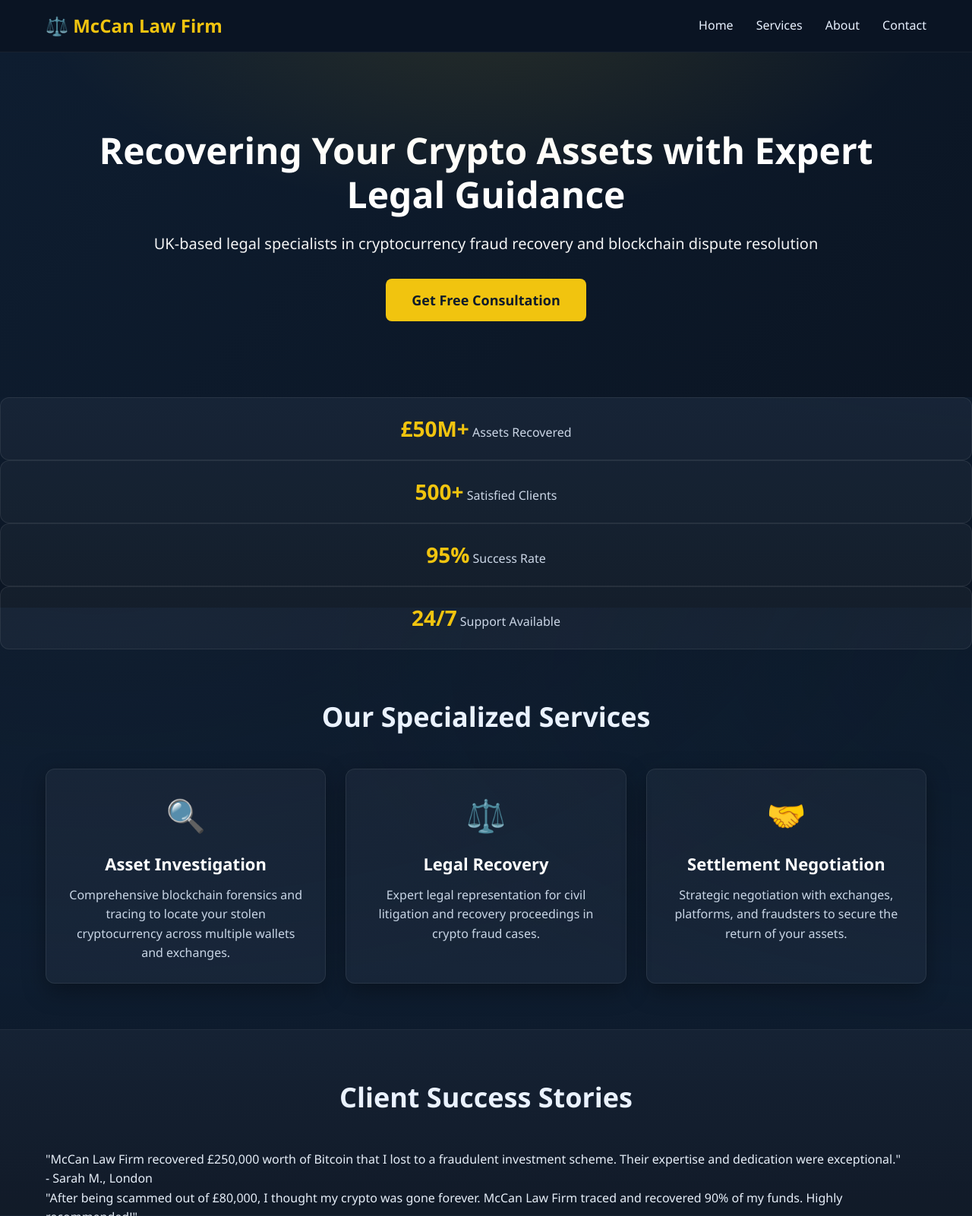
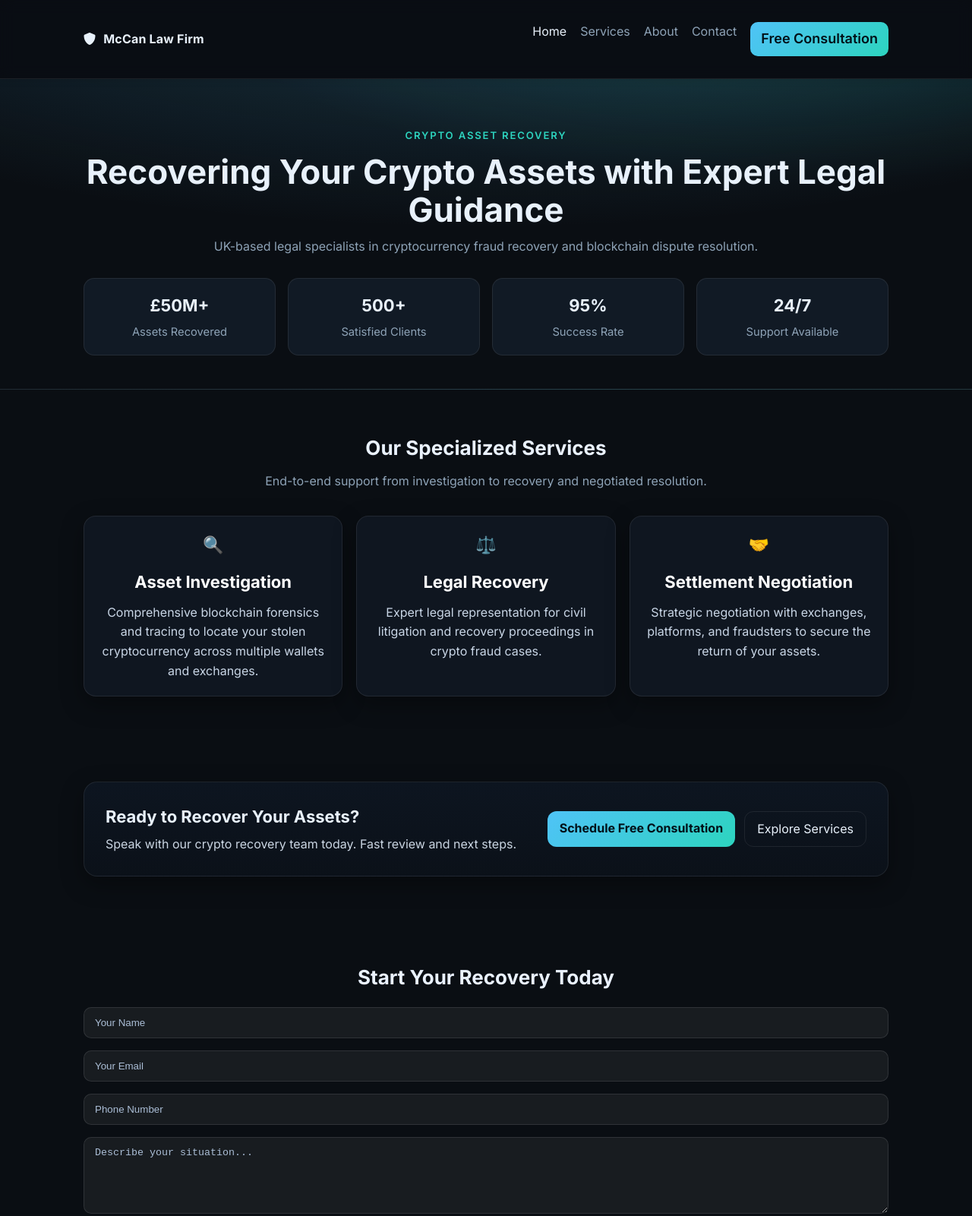
Before and after one commit to jamesmccan02-hub/mccan-law-firm, a plain HTML site: page index.html in a window 1280 px wide. Shown: the top 1601 px of the page at 76% size. Drawn offline with Linux system fonts and the light colour scheme.

Commit message:
style(layout): unify site visuals to match about page

```diff
--- a/index.html
+++ b/index.html
@@ -1,77 +1,110 @@
 <!DOCTYPE html>
 <html lang="en">
 <head>
-  <meta charset="UTF-8">
-  <meta name="viewport" content="width=device-width, initial-scale=1.0">
+  <meta charset="UTF-8" />
+  <meta name="viewport" content="width=device-width, initial-scale=1.0" />
   <title>McCan Law Firm - Expert Crypto Asset Recovery UK</title>
-  <meta name="description" content="UK law firm specializing in cryptocurrency asset recovery. Expert legal services for victims of crypto fraud and scams.">
-  <link rel="stylesheet" href="styles.css">
-  <link rel="stylesheet" href="https://cdnjs.cloudflare.com/ajax/libs/font-awesome/6.4.0/css/all.min.css">
+  <meta name="description" content="UK law firm specializing in cryptocurrency asset recovery. Expert legal services for victims of crypto fraud and scams." />
+  <link rel="preconnect" href="https://fonts.googleapis.com">
+  <link rel="preconnect" href="https://fonts.gstatic.com" crossorigin>
+  <link href="https://fonts.googleapis.com/css2?family=Inter:wght@400;600;700&display=swap" rel="stylesheet">
+  <link rel="stylesheet" href="https://cdnjs.cloudflare.com/ajax/libs/font-awesome/6.0.0/css/all.min.css" />
+  <link rel="stylesheet" href="styles.css" />
+
+  <style>
+    :root{ --bg:#0b0f14; --panel:#0f1620; --muted:#8ea3b7; --text:#e8f1fb; --brand:#4FC3F7; --brand-2:#2dd4bf; --card:#111a25; --border:rgba(255,255,255,.08); }
+    *{box-sizing:border-box}
+    html,body{margin:0;padding:0}
+    body{font-family:Inter,system-ui,-apple-system,Segoe UI,Roboto,Helvetica,Arial,sans-serif;background:#0a0e13;color:var(--text);line-height:1.6;-webkit-font-smoothing:antialiased}
+    a{color:var(--brand);text-decoration:none}
+    .container{max-width:1100px;margin:0 auto;padding:0 20px}
+    /* Header */
+    .header{position:sticky;top:0;background:rgba(10,14,19,.85);backdrop-filter:saturate(140%) blur(10px);border-bottom:1px solid var(--border);z-index:20}
+    .navbar{padding:14px 0}
+    .nav-container{display:flex;align-items:center;justify-content:space-between}
+    .nav-logo{font-weight:700;letter-spacing:.2px;display:flex;gap:10px;align-items:center;color:var(--text)}
+    .nav-menu{display:flex;gap:18px;list-style:none;margin:0;padding:0}
+    .nav-link{color:var(--muted)}
+    .nav-link.active,.nav-link:hover{color:var(--text)}
+    .cta-button{background:linear-gradient(135deg,var(--brand),var(--brand-2));color:#001018;padding:8px 14px;border-radius:10px;font-weight:600}
+    /* Page header / hero */
+    .page-header{background:radial-gradient(1200px 400px at 50% -50%,rgba(79,195,247,.25),transparent), radial-gradient(800px 300px at 80% -40%,rgba(45,212,191,.2),transparent); border-bottom:1px solid var(--border)}
+    .page-header .container{padding:64px 20px 44px;text-align:center}
+    .eyebrow{color:var(--brand-2);font-weight:600;letter-spacing:.14em;text-transform:uppercase;font-size:.82rem}
+    .title{margin:12px 0 10px;font-size:clamp(28px,4.8vw,44px);line-height:1.15;font-weight:700}
+    .subtitle{color:var(--muted);max-width:760px;margin:0 auto}
+    /* Stats */
+    .stats{display:grid;grid-template-columns:repeat(4,minmax(0,1fr));gap:16px;margin-top:28px}
+    .stat{position:relative;display:flex;flex-direction:column;align-items:center;gap:6px;background:var(--card);border:1px solid var(--border);padding:18px;border-radius:14px}
+    .stat .number{font-size:22px;font-weight:700}
+    .stat .label{font-size:.92rem;color:var(--muted)}
+    /* Sections */
+    .section{padding:56px 0}
+    .section h2{margin:0 0 10px;text-align:center;font-size:26px}
+    .section .section-lead{color:var(--muted);text-align:center;max-width:760px;margin:0 auto 24px}
+    .services-grid{display:grid;grid-template-columns:repeat(3,minmax(0,1fr));gap:18px}
+    .service-card{background:var(--panel);border:1px solid var(--border);border-radius:16px;padding:20px}
+    .service-icon{font-size:22px}
+    /* CTA */
+    .cta-section{padding:56px 0}
+    .cta{background:linear-gradient(180deg,#0d1520,#0b1119);border:1px solid var(--border);border-radius:18px;padding:28px;display:flex;align-items:center;justify-content:space-between;gap:18px;box-shadow:0 10px 30px rgba(0,0,0,.35)}
+    .cta h3{margin:0 0 6px;font-size:22px}
+    .cta p{margin:0;color:#cbd6e3}
+    .cta .cta-actions{display:flex;gap:12px;flex-wrap:wrap}
+    .btn-primary{background:linear-gradient(135deg,var(--brand),var(--brand-2));color:#001018;border:0;padding:10px 16px;border-radius:12px;font-weight:700}
+    .btn-ghost{background:transparent;border:1px solid var(--border);color:var(--text);padding:10px 16px;border-radius:12px}
+    /* Footer */
+    .footer{border-top:1px solid var(--border);background:#0a0f15;padding:32px 0 40px;margin-top:20px}
+    .footer-bottom{color:#99aabb;border-top:1px solid var(--border);padding-top:14px;text-align:center}
+    /* Responsive */
+    @media (max-width: 900px){ .services-grid{grid-template-columns:1fr 1fr} }
+    @media (max-width: 640px){ .services-grid{grid-template-columns:1fr} .stats{grid-template-columns:1fr 1fr} .page-header .container{padding:44px 20px 32px} .cta{flex-direction:column;align-items:flex-start} }
+  </style>
 
   <!-- Google Tag Manager -->
-  <script>(function(w,d,s,l,i){w[l]=w[l]||[];w[l].push({'gtm.start':
-  new Date().getTime(),event:'gtm.js'});var f=d.getElementsByTagName(s)[0],
-  j=d.createElement(s),dl=l!='dataLayer'?'&l='+l:'';j.async=true;j.src=
-  'https://www.googletagmanager.com/gtm.js?id='+i+dl;f.parentNode.insertBefore(j,f);
-  })(window,document,'script','dataLayer','GTM-XXXXXXX');</script>
+  <script>
+    (function(w,d,s,l,i){w[l]=w[l]||[];w[l].push({'gtm.start':new Date().getTime(),event:'gtm.js'});
+      var f=d.getElementsByTagName(s)[0], j=d.createElement(s), dl=l!='dataLayer'?'&l='+l:''; j.async=true; j.src='https://www.googletagmanager.com/gtm.js?id='+i+dl; f.parentNode.insertBefore(j,f);
+    })(window,document,'script','dataLayer','GTM-WXJK95GN');
+  </script>
   <!-- End Google Tag Manager -->
 </head>
 <body>
-  <!-- Google Tag Manager (noscript) -->
-  <noscript><iframe src="https://www.googletagmanager.com/ns.html?id=GTM-XXXXXXX"
-  height="0" width="0" style="display:none;visibility:hidden"></iframe></noscript>
-  <!-- End Google Tag Manager (noscript) -->
+  <noscript><iframe src="https://www.googletagmanager.com/ns.html?id=GTM-WXJK95GN" height="0" width="0" style="display:none;visibility:hidden"></iframe></noscript>
 
-  <!-- Header / Navigation -->
-  <header>
-    <div class="container">
-      <a href="index.html" class="logo">⚖️ McCan Law Firm</a>
-      <nav>
-        <ul>
-          <li><a href="index.html">Home</a></li>
-          <li><a href="services.html">Services</a></li>
-          <li><a href="about.html">About</a></li>
-          <li><a href="contact.html">Contact</a></li>
+  <header class="header">
+    <nav class="navbar">
+      <div class="container nav-container">
+        <a class="nav-logo" href="index.html"><i class="fas fa-shield-alt"></i> McCan Law Firm</a>
+        <ul class="nav-menu">
+          <li class="nav-item"><a class="nav-link active" href="index.html">Home</a></li>
+          <li class="nav-item"><a class="nav-link" href="services.html">Services</a></li>
+          <li class="nav-item"><a class="nav-link" href="about.html">About</a></li>
+          <li class="nav-item"><a class="nav-link" href="contact.html">Contact</a></li>
+          <li class="nav-item"><a class="nav-link cta-button" href="contact.html">Free Consultation</a></li>
         </ul>
-      </nav>
-    </div>
+      </div>
+    </nav>
   </header>
 
-  <!-- Hero Section -->
-  <section class="hero">
+  <section class="page-header">
     <div class="container">
-      <h1>Recovering Your Crypto Assets with Expert Legal Guidance</h1>
-      <p>UK-based legal specialists in cryptocurrency fraud recovery and blockchain dispute resolution</p>
-      <a href="contact.html" class="cta-button">Get Free Consultation</a>
-    </div>
-  </section>
-
-  <!-- Stats Bar -->
-  <section class="stats-bar">
-    <div class="stats-container">
-      <div class="stat-item">
-        <span class="stat-number">£50M+</span>
-        <span class="stat-label">Assets Recovered</span>
-      </div>
-      <div class="stat-item">
-        <span class="stat-number">500+</span>
-        <span class="stat-label">Satisfied Clients</span>
-      </div>
-      <div class="stat-item">
-        <span class="stat-number">95%</span>
-        <span class="stat-label">Success Rate</span>
-      </div>
-      <div class="stat-item">
-        <span class="stat-number">24/7</span>
-        <span class="stat-label">Support Available</span>
+      <div class="eyebrow">Crypto Asset Recovery</div>
+      <h1 class="title">Recovering Your Crypto Assets with Expert Legal Guidance</h1>
+      <p class="subtitle">UK-based legal specialists in cryptocurrency fraud recovery and blockchain dispute resolution.</p>
+      <div class="stats">
+        <div class="stat"><div class="number">£50M+</div><div class="label">Assets Recovered</div></div>
+        <div class="stat"><div class="number">500+</div><div class="label">Satisfied Clients</div></div>
+        <div class="stat"><div class="number">95%</div><div class="label">Success Rate</div></div>
+        <div class="stat"><div class="number">24/7</div><div class="label">Support Available</div></div>
       </div>
     </div>
   </section>
 
-  <!-- Services Section -->
   <section class="section">
     <div class="container">
       <h2>Our Specialized Services</h2>
+      <p class="section-lead">End-to-end support from investigation to recovery and negotiated resolution.</p>
       <div class="services-grid">
         <div class="service-card">
           <div class="service-icon">🔍</div>
@@ -92,80 +125,39 @@
     </div>
   </section>
 
-  <!-- Testimonials Section -->
-  <section class="section section-gray">
+  <section class="cta-section">
     <div class="container">
-      <h2>Client Success Stories</h2>
-      <div class="testimonials-grid">
-        <div class="testimonial-card">
-          <p class="testimonial-text">"McCan Law Firm recovered £250,000 worth of Bitcoin that I lost to a fraudulent investment scheme. Their expertise and dedication were exceptional."</p>
-          <p class="testimonial-author">- Sarah M., London</p>
+      <div class="cta">
+        <div>
+          <h3>Ready to Recover Your Assets?</h3>
+          <p>Speak with our crypto recovery team today. Fast review and next steps.</p>
         </div>
-        <div class="testimonial-card">
-          <p class="testimonial-text">"After being scammed out of £80,000, I thought my crypto was gone forever. McCan Law Firm traced and recovered 90% of my funds. Highly recommended!"</p>
-          <p class="testimonial-author">- David R., Manchester</p>
-        </div>
-        <div class="testimonial-card">
-          <p class="testimonial-text">"Professional, knowledgeable, and results-driven. They successfully recovered my assets from a fraudulent exchange within 6 months."</p>
-          <p class="testimonial-author">- Emma T., Birmingham</p>
+        <div class="cta-actions">
+          <a class="btn-primary" href="contact.html">Schedule Free Consultation</a>
+          <a class="btn-ghost" href="services.html">Explore Services</a>
         </div>
       </div>
     </div>
   </section>
 
-  <!-- Contact Form Section -->
   <section class="section">
     <div class="container">
       <h2>Start Your Recovery Today</h2>
       <form class="consult-form" action="https://formspree.io/f/YOUR_FORM_ID" method="POST">
-        <input type="text" name="name" placeholder="Your Name" required>
-        <input type="email" name="email" placeholder="Your Email" required>
-        <input type="tel" name="phone" placeholder="Phone Number" required>
+        <input type="text" name="name" placeholder="Your Name" required />
+        <input type="email" name="email" placeholder="Your Email" required />
+        <input type="tel" name="phone" placeholder="Phone Number" required />
         <textarea name="message" rows="5" placeholder="Describe your situation..." required></textarea>
-        <button type="submit">Request Free Consultation</button>
+        <button type="submit" class="btn-primary">Request Free Consultation</button>
       </form>
     </div>
   </section>
 
-  <!-- Footer -->
   <footer class="footer">
     <div class="container">
-      <div class="footer-content">
-        <div class="footer-section">
-          <h3>About McCan Law Firm</h3>
-          <p>Expert legal services for cryptocurrency asset recovery and blockchain-related legal matters. Licensed to practice in the United Arab Emirates.</p>
-        </div>
-        <div class="footer-section">
-          <h3>Services</h3>
-          <ul>
-            <li><a href="services.html">Asset Investigation</a></li>
-            <li><a href="services.html">Legal Recovery</a></li>
-            <li><a href="services.html">Settlement Negotiation</a></li>
-          </ul>
-        </div>
-        <div class="footer-section">
-          <h3>Legal</h3>
-          <ul>
-            <li><a href="privacy.html">Privacy Policy</a></li>
-            <li><a href="terms.html">Terms of Service</a></li>
-            <li><a href="about.html">About Us</a></li>
-            <li><a href="contact.html">Contact</a></li>
-          </ul>
-        </div>
-        <div class="footer-section">
-          <h3>Contact</h3>
-          <p><i class="fas fa-map-marker-alt"></i> Office 12, Level 5, Marina Plaza<br>Dubai Marina, Dubai, UAE</p>
-          <p><i class="fab fa-whatsapp"></i> <a href="https://wa.me/447587110246">+44 7587 110246</a></p>
-          <p><i class="fas fa-envelope"></i> <a href="mailto:jamesmccan02@gmail.com">jamesmccan02@gmail.com</a></p>
-        </div>
-      </div>
-      <div class="footer-bottom">
-        <p>&copy; 2025 McCan Law Firm. All rights reserved.</p>
-        <p style="margin-top: 10px; font-size: 0.9em;">Attorney Advertising. Licensed to practice in UAE. This website is for informational purposes only and does not constitute legal advice. Past results do not guarantee similar outcomes.</p>
-      </div>
+      <div class="footer-bottom">© 2025 McCan Law Firm. All rights reserved.</div>
     </div>
   </footer>
-
   <script src="script.js"></script>
 </body>
 </html>
```
